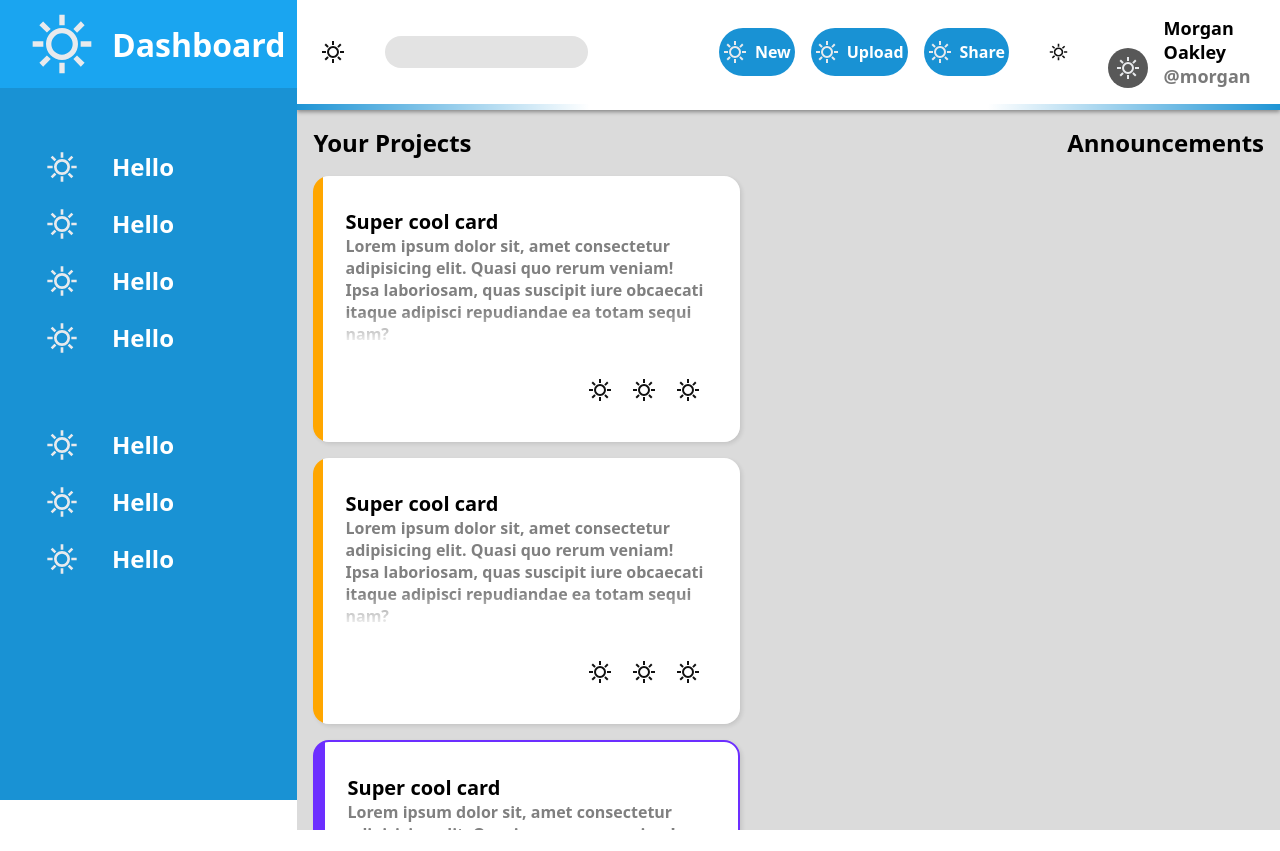
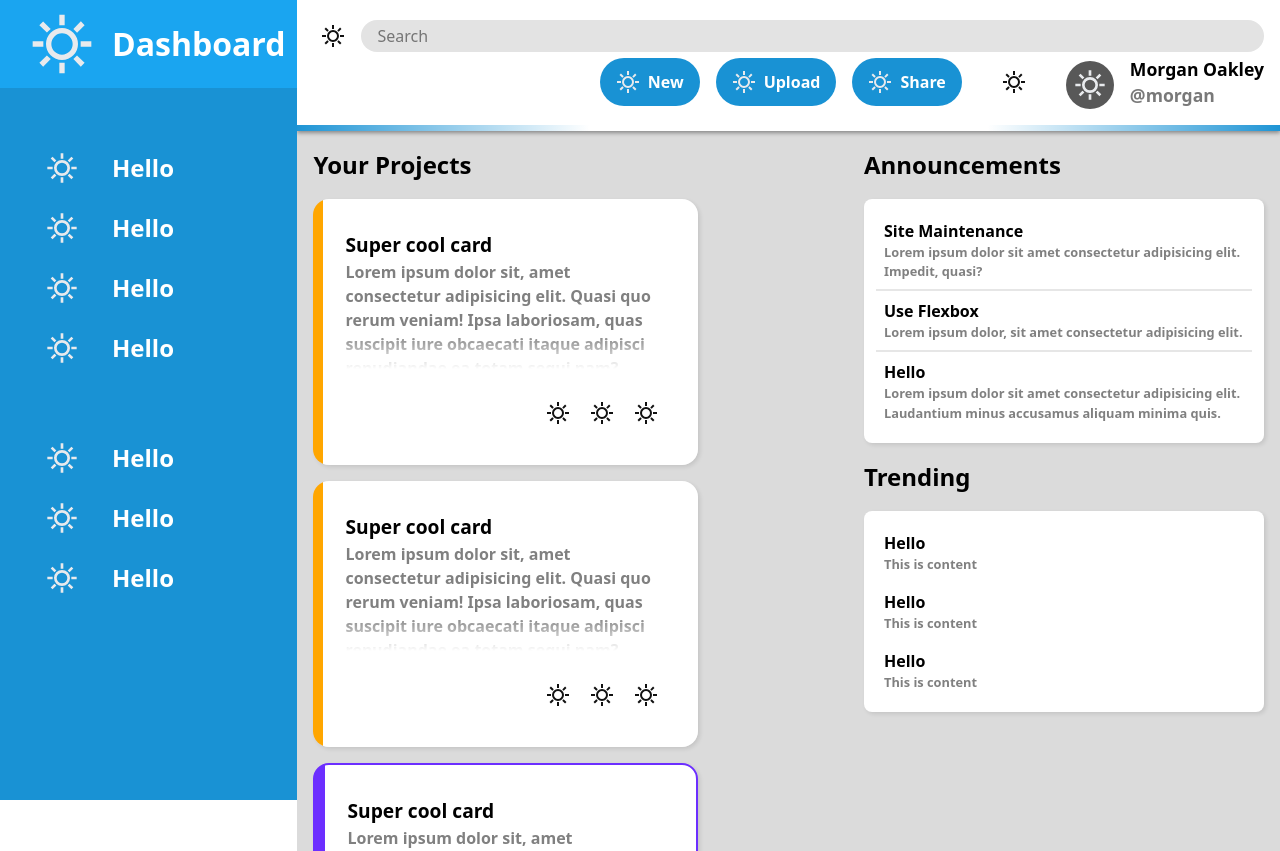
Before and after one commit to Juusoma/odin-admin-dashboard, a plain HTML site: page index.html in a window 1280 px wide. Before the commit the page ends 830 px from the top, so only its background shows below. Drawn offline with Linux system fonts and the light colour scheme.

Commit message:
Add relevant content panel and more responsiveness

```diff
--- a/index.html
+++ b/index.html
@@ -47,12 +47,11 @@
             </div>
         </div>
         <div class="header">
-            <div class="header-top">
             <div class="search-container">
                 <button class="icon-button search-button">
                     <img src="./img/dummy-icon-black.svg" alt="dummy">
                 </button>
-                    <input type="text" class="search-bar">
+                <input type="text" class="search-bar" placeholder="Search">
             </div>
             <div class="profile-container">
                 <div class="header-actions-container">
@@ -81,9 +80,8 @@
                 </button>
             </div>
         </div>
-            <div class="header-actions"></div>
-        </div>
         <div class="main-content">
+            <div class="content-vertical-grid">
                 <h2>Your Projects</h2>
                 <div class="content-projects-container">
                     <div class="content-card">
@@ -252,8 +250,42 @@
                         </div>
                     </div>
                 </div>
+            </div>
+            <div class="content-vertical-flex">
+                <div class="content-relevant-section">
                     <h2>Announcements</h2>
-            <div class="content-relevant-container">
+                    <div class="announcement-section content-card thin-card">
+                        <button class="announcement">
+                            <p class="announcement-title">Site Maintenance</p>
+                            <p class="announcement-summary">Lorem ipsum dolor sit amet consectetur adipisicing elit. Impedit, quasi?</p>
+                        </button>
+                        <button class="announcement">
+                            <p class="announcement-title">Use Flexbox</p>
+                            <p class="announcement-summary">Lorem ipsum dolor, sit amet consectetur adipisicing elit.</p>
+                        </button>
+                        <button class="announcement">
+                            <p class="announcement-title">Hello</p>
+                            <p class="announcement-summary">Lorem ipsum dolor sit amet consectetur adipisicing elit. Laudantium minus accusamus aliquam minima quis.</p>
+                        </button>
+                    </div>
+                </div>
+                <div class="content-relevant-section">
+                    <h2>Trending</h2>
+                    <div class="content-card thin-card">
+                        <button class="announcement">
+                            <p class="announcement-title">Hello</p>
+                            <p class="announcement-summary">This is content</p>
+                        </button>
+                        <button class="announcement">
+                            <p class="announcement-title">Hello</p>
+                            <p class="announcement-summary">This is content</p>
+                        </button>
+                        <button class="announcement">
+                            <p class="announcement-title">Hello</p>
+                            <p class="announcement-summary">This is content</p>
+                        </button>
+                    </div>
+                </div>
             </div>
         </div>
     </div>
--- a/style.css
+++ b/style.css
@@ -16,6 +16,7 @@ html, body{
     box-sizing: inherit;
     padding: 0;
     margin: 0;
+    line-height: 1.5;
 }
 
 img{
@@ -94,7 +95,7 @@ input[type="text"]{
 }
 
 .link-text{
-    font-size: 24px;
+    font-size: 1.5rem;
     font-weight: bold;
 }
 
@@ -107,28 +108,35 @@ input[type="text"]{
     border-image: linear-gradient(90deg, var(--color-sidebar),
                         var(--color-header)30% 70%,
                         var(--color-sidebar)) 6;
-}
 
-.header-top{
     display: flex;
     justify-content: space-between;
     align-items: center;
     padding: 16px;
+    flex-wrap: wrap;
 }
 
-.header-top > *{
-    flex: 1;
+.header > *{
+    flex: auto;
     display: flex;
     align-items: center;
     gap: 32px;
 }
 
 .search-container{
-    flex-grow: 1;
+    flex: auto;
+    flex-wrap: nowrap;
+    gap: 8px;
 }
 
 .search-bar{
-    width: 50%;
+    width: max(200px, 100%);
+}
+
+.profile-container{
+    justify-content: end;
+    align-items: center;
+    flex-wrap: wrap-reverse;
 }
 
 .header-actions-container{
@@ -137,15 +145,11 @@ input[type="text"]{
     gap: 16px;
 }
 
-.profile-container{
-    justify-content: end;
-    align-items: center;
-}
-
 .icon-button{
     width: 40px;
     height: 40px;
     padding: 8px;
+    flex-shrink: 0;
 }
 
 .icon-button:hover{
@@ -163,6 +167,7 @@ input[type="text"]{
     border-radius: 24px;
     background-color: var(--color-sidebar);
     color: white;
+    flex-shrink: 0;
 }
 
 .header-button:hover{
@@ -175,7 +180,7 @@ input[type="text"]{
     align-items: end;
     text-align: start;
     gap: 16px;
-    font-size: 18px;
+    font-size: 1.1rem;
     font-weight: bold;
 }
 
@@ -197,8 +202,7 @@ input[type="text"]{
 
 .main-content{
     display: grid;
-    grid-template-columns: 5fr 1fr;
-    grid-template-rows: 50px 1fr;
+    grid-template-columns: minmax(400px, 5fr) minmax(200px, 400px);
     column-gap: 32px;
     padding: 16px;
 
@@ -207,12 +211,17 @@ input[type="text"]{
     background-color: var(--color-main-content);
 }
 
+.content-vertical-grid{
+    display: grid;
+    gap: 16px;
+}
+
 .content-projects-container{
     grid-column: 1;
     grid-row: 2;
 
     display: grid;
-    grid-template-columns: repeat(auto-fill, minmax(125px, 1fr));
+    grid-template-columns: repeat(auto-fill, minmax(100px, 1fr));
     grid-auto-rows: 125px;
     gap: 16px;
     transition: all 1s;
@@ -257,7 +266,6 @@ input[type="text"]{
     position: relative;
     text-align: start;
     height: calc(100% - 64px);
-    text-overflow: ellipsis;
     display: flex;
     flex-direction: column;
     overflow: hidden;
@@ -268,7 +276,7 @@ input[type="text"]{
 }
 
 .content-card-title{
-    font-size: 20px;
+    font-size: 1.2rem;
     font-weight: bold;
 }
 
@@ -291,3 +299,46 @@ input[type="text"]{
     margin-top: auto;
     align-self: end;
 }
+
+.content-vertical-flex{
+    display: flex;
+    flex-direction: column;
+    gap: 16px;
+}
+
+.content-relevant-section{
+    display: flex;
+    flex-direction: column;
+    gap: 16px;
+}
+
+.thin-card{
+    grid-area: span 1 / span 3;
+    padding: 12px;
+    border-radius: 8px;
+    background: var(--color-header);
+}
+
+.announcement{
+    padding: 8px;
+    text-align: start;
+}
+
+.announcement:hover{
+    background-color: var(--color-generic-button-hover);
+}
+
+.announcement-section .announcement + .announcement{
+    border-top: 2px solid var(--color-generic-button-hover);
+}
+
+.announcement-summary{
+    color: grey;
+    font-size: .8rem;
+    display: -webkit-box;
+    line-clamp: 2;
+    -webkit-line-clamp: 2;
+    -webkit-box-orient: vertical;
+    overflow: hidden;
+    text-overflow: ellipsis;
+}
```
Lines whose indentation alone changed are shown as unchanged.
